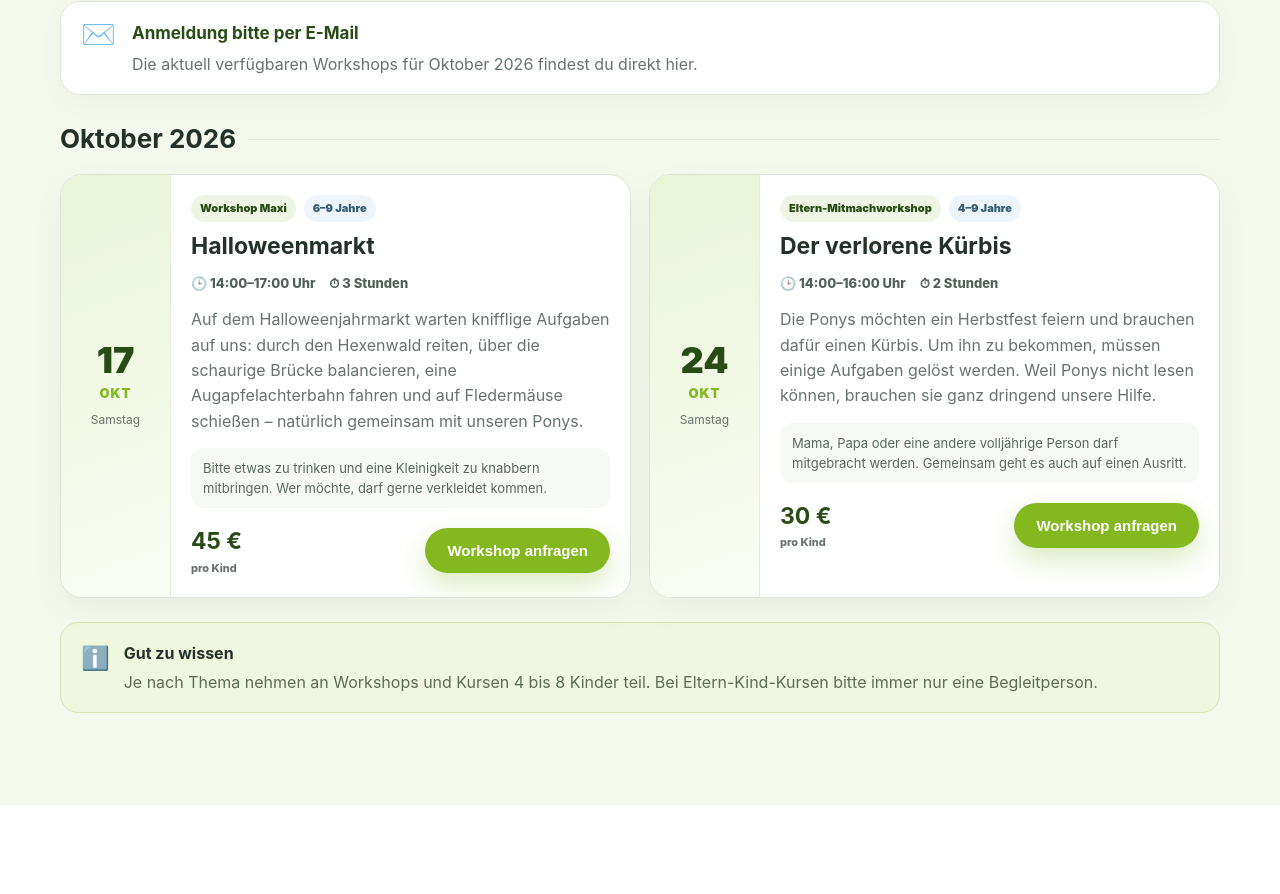
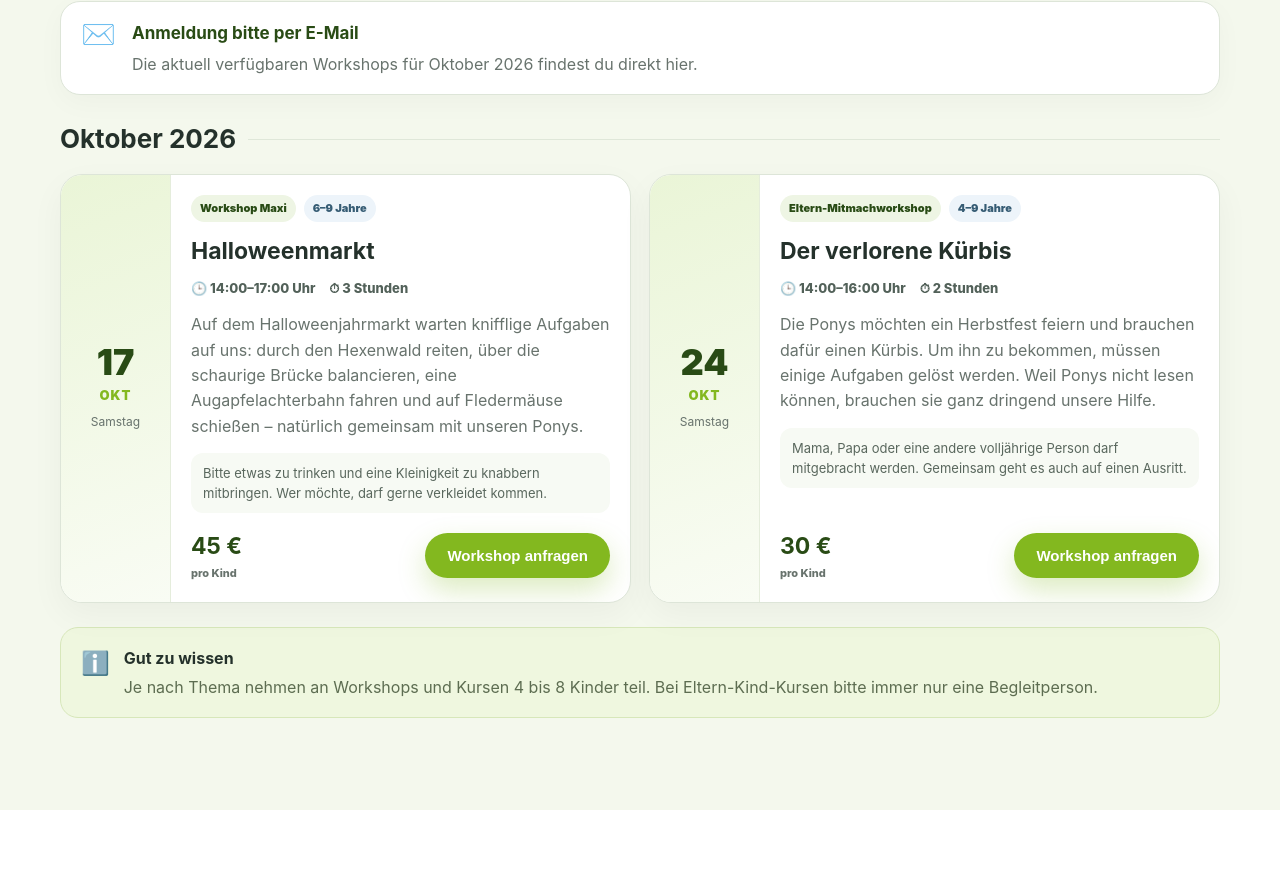
Before and after one commit to Gregy85/team-pony-homepage, a website: page public/index.html in a window 1280 px wide. Shown: the part 2162-3056 px from the top of the page. Drawn offline with Linux system fonts and the light colour scheme; no server answers.

Commit message:
Homepage V20: Workshopaktionen bündig ausrichten

```diff
--- a/public/styles.css
+++ b/public/styles.css
@@ -115,3 +115,6 @@
   .public-voucher-preview{width:100%;max-width:none;border-radius:0;box-shadow:none;print-color-adjust:exact;-webkit-print-color-adjust:exact}
   .public-voucher-preview *{print-color-adjust:exact;-webkit-print-color-adjust:exact}
 }
+
+/* V20 – dynamische Angebote & bündige Workshop-Aktionen */
+.workshop-card-body{display:flex;flex-direction:column;min-width:0}.workshop-card-actions{margin-top:auto}.dynamic-base-card{display:flex;flex-direction:column}.dynamic-base-card .offer-actions{margin-top:auto}.dynamic-base-card .offer-price,.dynamic-base-card .mini-prices{margin-top:auto}.dynamic-price-card{display:flex;flex-direction:column}
```
